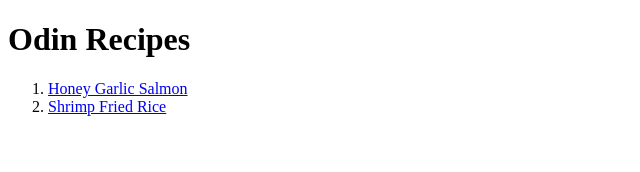
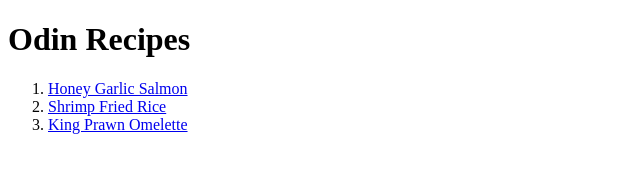
Before and after one commit to DWYLau/odin-recipes, a plain HTML site: page index.html in a window 1280 px wide. Shown: the whole page, without its empty margins (0-640 px from the left). Drawn offline with Linux system fonts and the light colour scheme.

Commit message:
Add king prawn omelette link

```diff
--- a/index.html
+++ b/index.html
@@ -10,6 +10,7 @@
         <ol>
             <li><a href="../odin-recipes/recipes/salmon.html">Honey Garlic Salmon</a></li>
             <li><a href="../odin-recipes/recipes/shrimp-fried-rice.html">Shrimp Fried Rice</a></li>
+            <li><a href="../odin-recipes/recipes/king-prawn-omelette.html">King Prawn Omelette</a></li>
         </ol>
     </body>
 </html>
```
Also changed, not shown: recipes/king-prawn-omelette.html (added).
